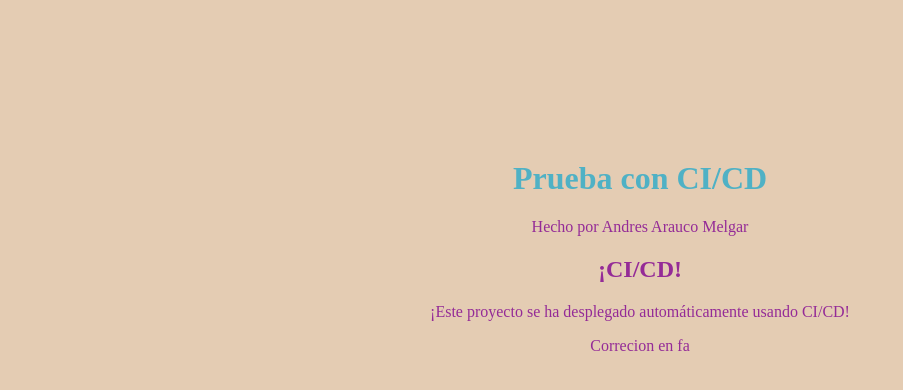
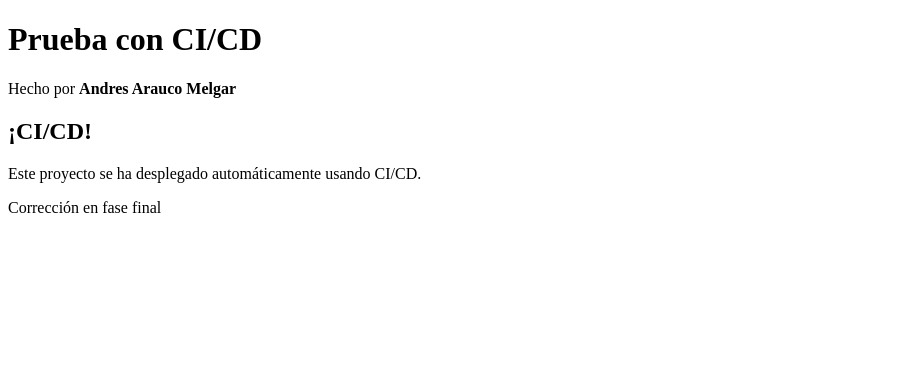
Before and after one commit to Andres-Arauco-Melgar/PF_CI_CD, a website: page index.html in a window 1280 px wide. Shown: the whole page, without its empty margins (0-903 px from the left). Drawn offline with Linux system fonts and the light colour scheme.

Commit message:
Prueba v5

```diff
--- a/index.html
+++ b/index.html
@@ -2,27 +2,23 @@
 <html lang="es">
   <head>
     <meta charset="UTF-8" />
+    <meta name="viewport" content="width=device-width, initial-scale=1.0" />
     <title>Mi Proyecto CI/CD</title>
-    <style>
-      body {
-        background-color: #e4ccb3;
-        color: #942b97;
-        font-family:
-          times new roman,
-          sans-serif;
-        text-align: center;
-        margin-top: 20vh;
-      }
-      h1 {
-        color: #4fb1c5;
-      }
-    </style>
   </head>
   <body>
-    <h1>Prueba con CI/CD</h1>
-    <p>Hecho por Andres Arauco Melgar</p>
-    <h2>¡CI/CD!</h2>
-    <p>¡Este proyecto se ha desplegado automáticamente usando CI/CD!</p>
-    <p>Correcion en fa</p>
+    <main>
+      <header>
+        <h1>Prueba con CI/CD</h1>
+        <p>Hecho por <strong>Andres Arauco Melgar</strong></p>
+      </header>
+
+      <section>
+        <h2>¡CI/CD!</h2>
+        <p>Este proyecto se ha desplegado automáticamente usando CI/CD.</p>
+      </section>
+    </main>
   </body>
+  <footer>
+    <p>Corrección en fase final</p>
+  </footer>
 </html>
```
